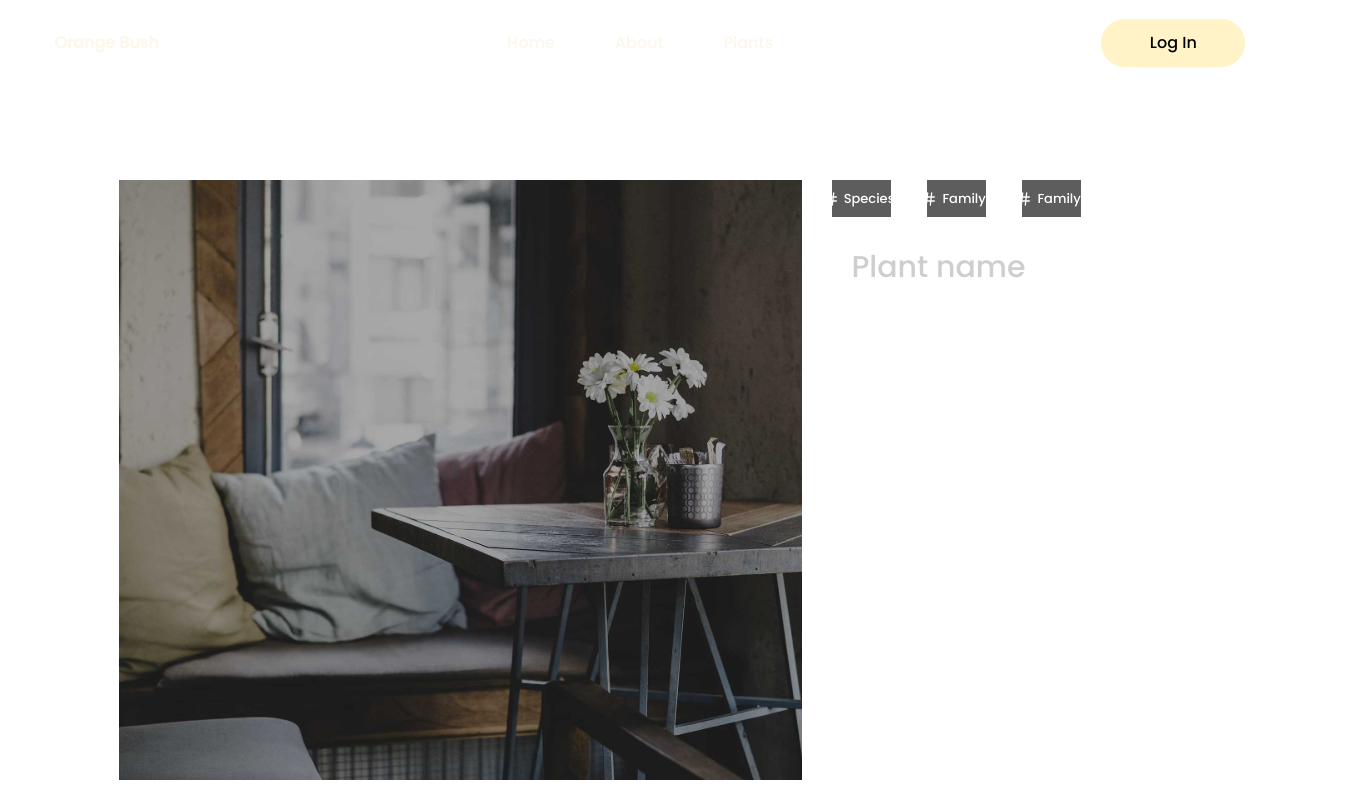
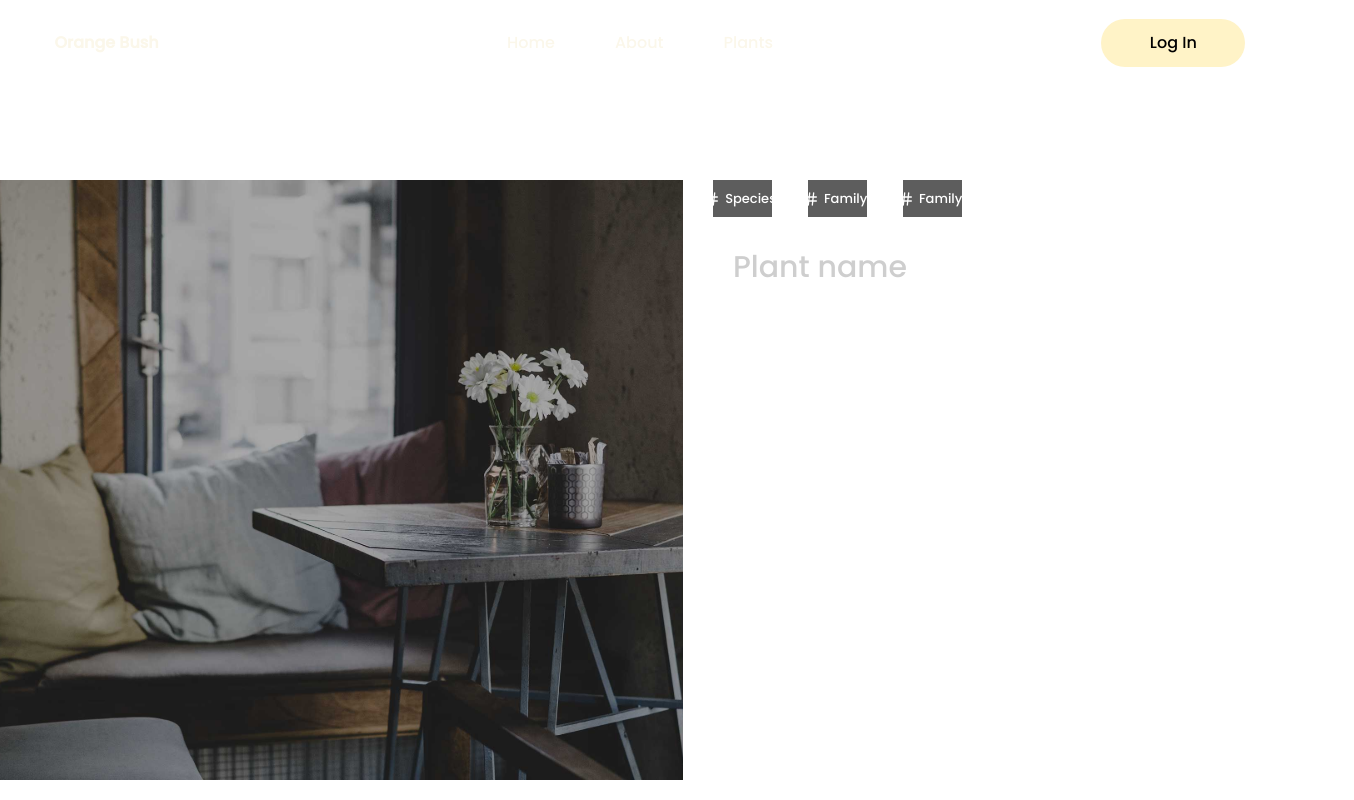
Before and after one commit to BPR-TEAM/FrontendBPR, a Nuxt app in the folder FrontendBPR/: page /Plant in a window 1280 px wide. Shown: the top 800 px of the page, 1354 px wide, since content can reach past the window. Built offline with nearby package versions, Linux system fonts and the light colour scheme.

Commit message:
plants top container going over bug fixed

```diff
--- a/FrontendBPR/pages/Plant.vue
+++ b/FrontendBPR/pages/Plant.vue
@@ -130,7 +130,6 @@ export default {
     top: 180px;
     display: flex;
     width: 100%;
-    left: 10%;
 
     .plant-data {
       width: 100%;
```
